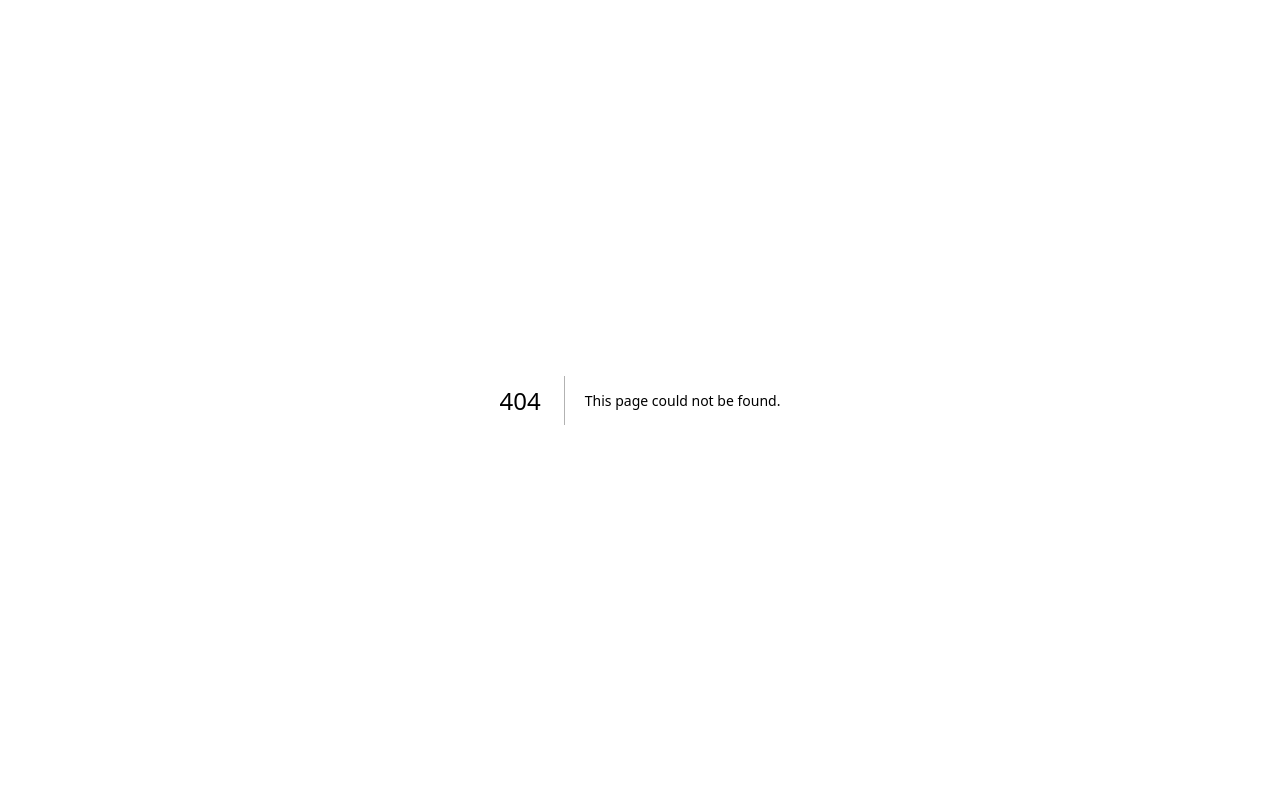
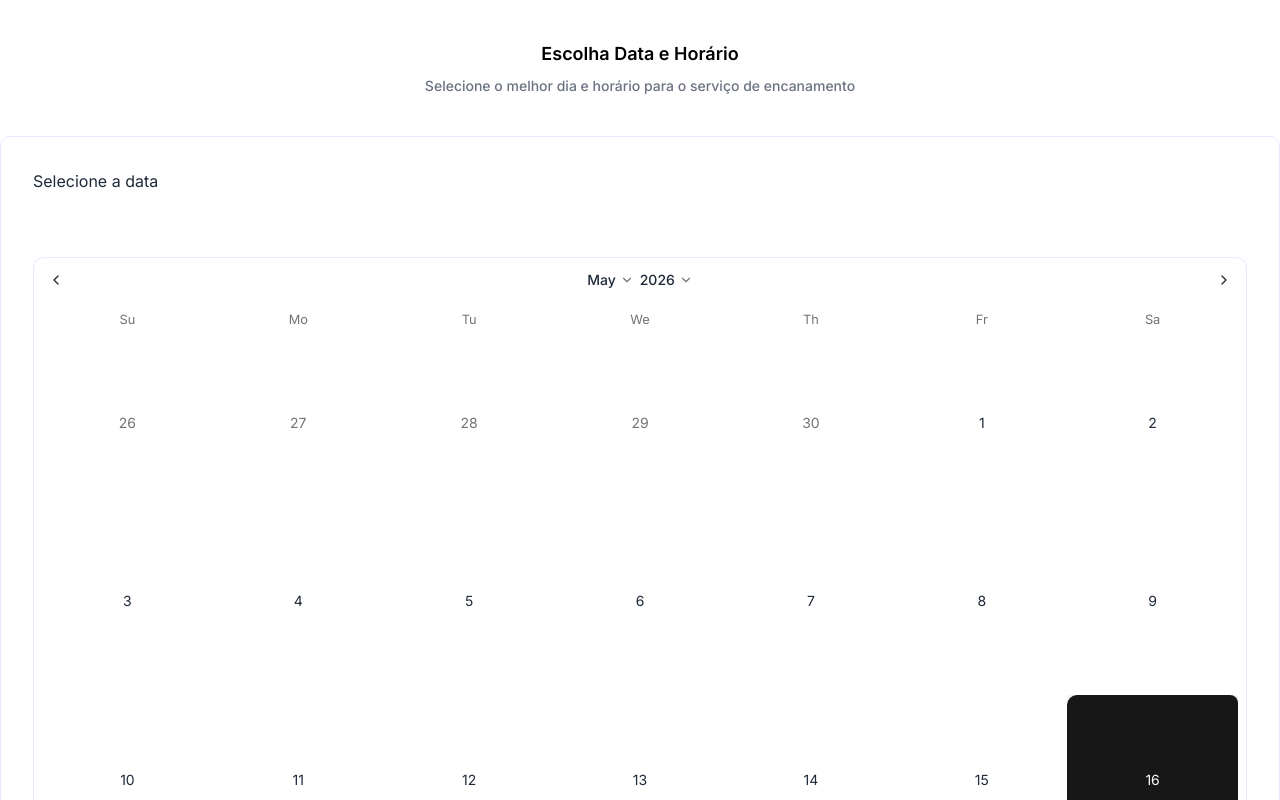
Before and after one commit to danielqueirozc/system-rh, a Next.js app in the folder web/: page /date in a window 1280 px wide. Before the commit this address had no page. Shown: the top 800 px of the page. Built offline with nearby package versions, Linux system fonts and the light colour scheme.

Commit message:
feat: create Date component

```diff
--- /dev/null
+++ b/web/app/date/page.tsx
@@ -0,0 +1,47 @@
+'use client'
+
+import { useState } from "react"
+import { Calendar } from "../components/ui/calendar"
+import { Button } from "../components/ui/button"
+
+export default function DatePage() {
+  const [date, setDate] = useState<Date | undefined>(new Date())
+
+  return (
+    <div className="flex flex-col mt-5 text-gray-800">
+      <div className="flex flex-col gap-2 text-center mt-5">
+        <h1 className="text-black text-lg font-semibold">Escolha Data e Horário</h1>
+        <p className="text-gray-500 text-sm font-medium">Selecione o melhor dia e horário para o serviço de encanamento</p>
+      </div>
+
+      <div className="bg-white border border-purple rounded-lg flex flex-col gap-16 p-8 mt-10">
+        <span>Selecione a data</span>
+
+        <Calendar
+          mode="single"
+          selected={date}
+          onSelect={setDate}
+          className="rounded-lg border border-purple w-full"
+          captionLayout="dropdown"
+        />
+      </div>
+
+      <div className="bg-white border border-purple rounded-lg flex flex-col gap-16 p-8 mt-10">
+        <span>Horários Disponíveis</span>
+
+        <div className="">
+
+        </div>
+      </div>
+
+     <div className="w-full flex justify-center mt-7">
+       <Button
+        variant="date"
+        className="px-8.5 py-2"
+      >
+        Voltar
+      </Button>
+     </div>
+    </div>
+  )
+}
```
